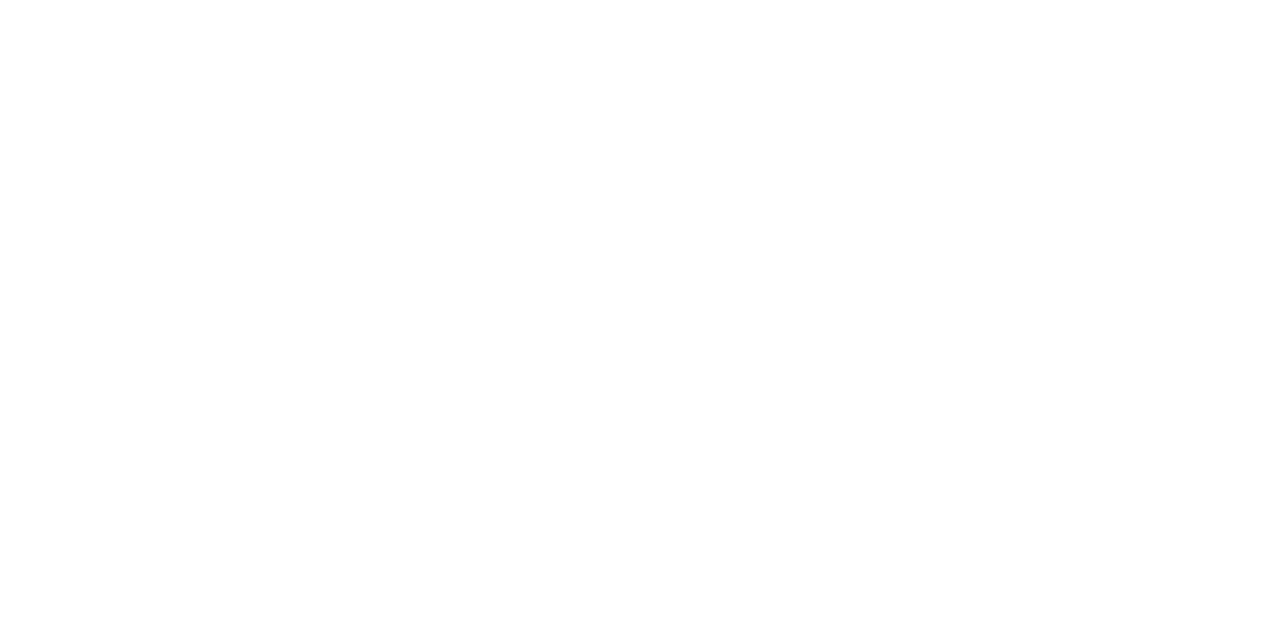
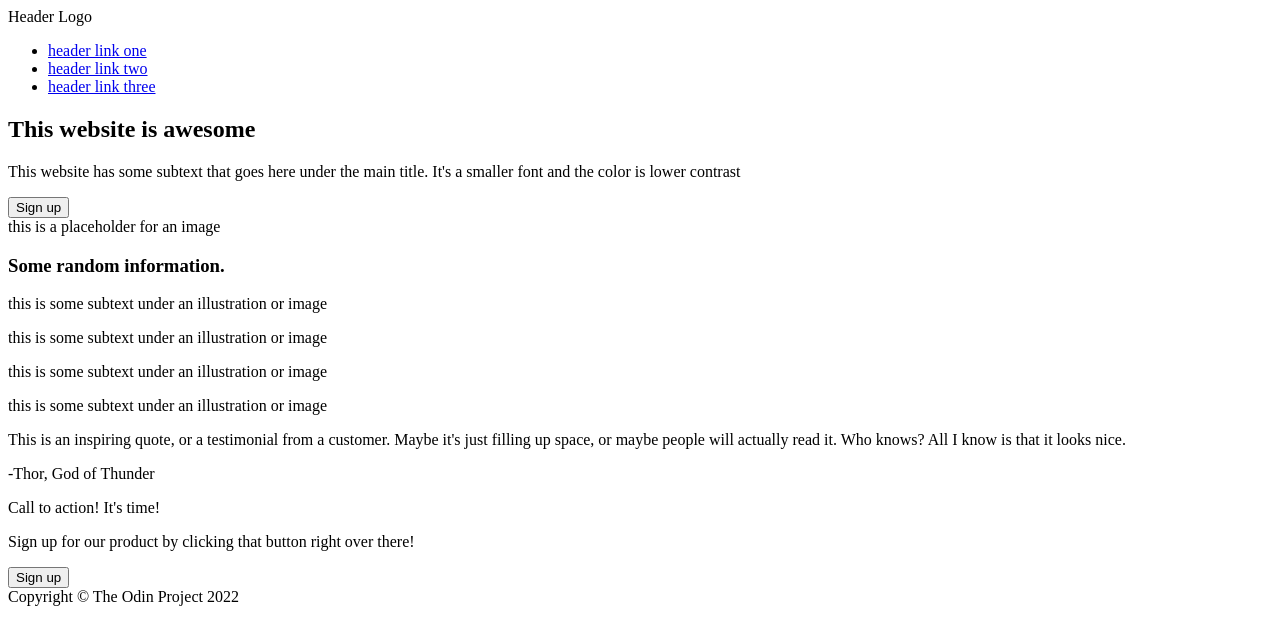
Before and after one commit to kimfom01/odin-landing-page, a plain HTML site: page index.html in a window 1280 px wide. Drawn offline with Linux system fonts and the light colour scheme.

Commit message:
Add bare html contents

```diff
--- a/index.html
+++ b/index.html
@@ -5,11 +5,71 @@
     <meta charset="UTF-8">
     <meta http-equiv="X-UA-Compatible" content="IE=edge">
     <meta name="viewport" content="width=device-width, initial-scale=1.0">
-    <title>Document</title>
+    <title>Landing Page</title>
 </head>
 
 <body>
+    <div class="first-section">
+        <div class="header">
+            Header Logo
+            <ul>
+                <li><a href="#">header link one</a></li>
+                <li><a href="#">header link two</a></li>
+                <li><a href="#">header link three</a></li>
 
+            </ul>
+        </div>
+        <div class="content">
+            <div class="text">
+                <h2>This website is awesome</h2>
+                <p>This website has some subtext that goes here under the main title. It's a smaller font and the color
+                    is lower contrast</p>
+                <button>Sign up</button>
+            </div>
+            <div class="placeholder">
+                this is a placeholder for an image
+            </div>
+        </div>
+    </div>
+    <div class="second-section">
+        <div class="content">
+            <h3>Some random information.</h3>
+            <div class="cards">
+                <div class="card">
+                    <div class="box"></div>
+                    <p>this is some subtext under an illustration or image</p>
+                </div>
+                <div class="card">
+                    <div class="box"></div>
+                    <p>this is some subtext under an illustration or image</p>
+                </div>
+                <div class="card">
+                    <div class="box"></div>
+                    <p>this is some subtext under an illustration or image</p>
+                </div>
+                <div class="card">
+                    <div class="box"></div>
+                    <p>this is some subtext under an illustration or image</p>
+                </div>
+            </div>
+        </div>
+    </div>
+    <div class="third-section">
+        <div class="content">
+            <p>This is an inspiring quote, or a testimonial from a customer. Maybe it's just filling up space, or maybe people will actually read it. Who knows? All I know is that it looks nice.</p>
+            <p>-Thor, God of Thunder</p>
+        </div>
+    </div>
+    <div class="fourth-section">
+        <div class="content">
+            <div class="text">
+                <p>Call to action! It's time!</p>
+                <p>Sign up for our product by clicking that button right over there!</p>
+            </div>
+            <button>Sign up</button>
+        </div>
+    </div>
+    <footer>Copyright &copy The Odin Project 2022</footer>
 </body>
 
 </html>
```
